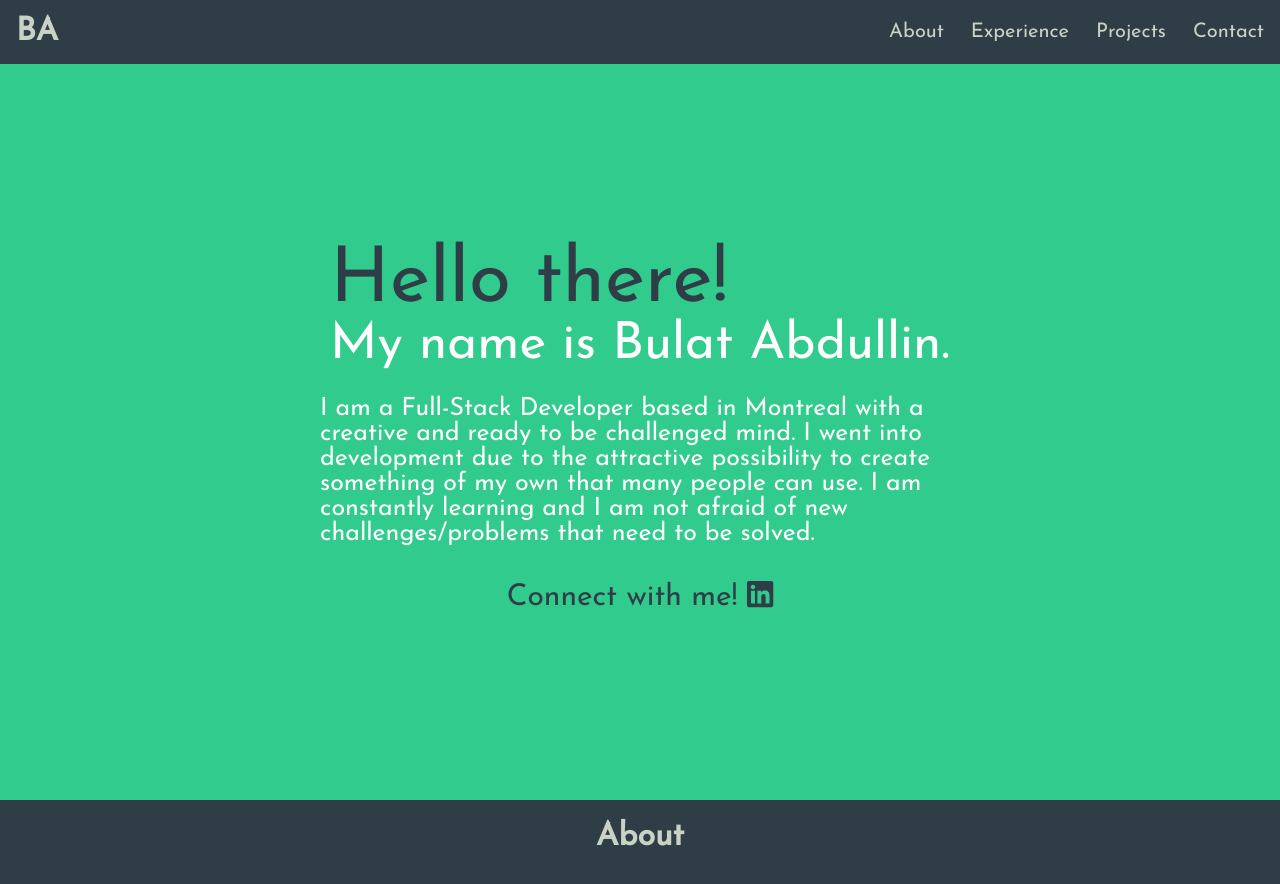
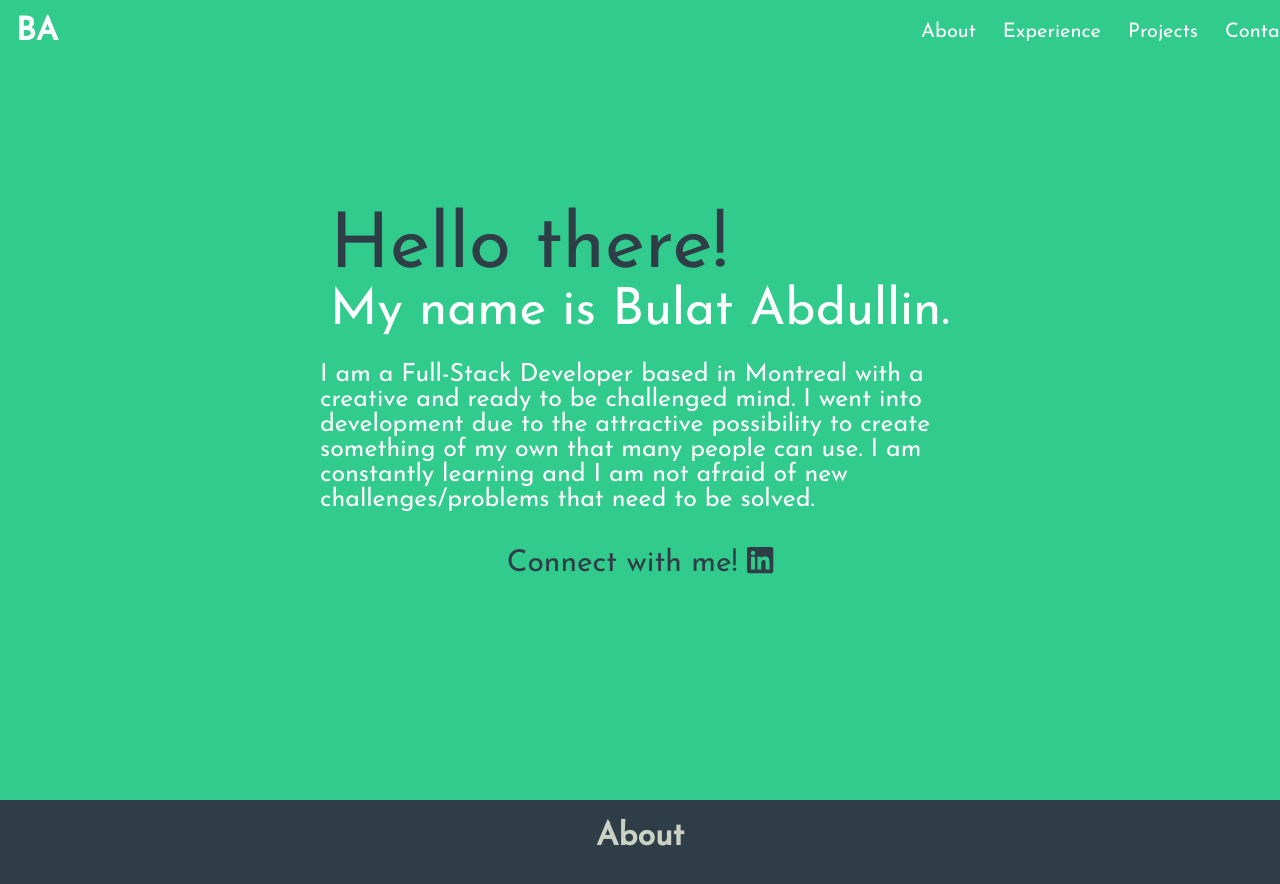
Before and after one commit to bulabd/Portfolio, a React (Create React App) app: page / in a window 1280 px wide. Shown: the top 884 px of the page. Built offline with nearby package versions, Linux system fonts and the light colour scheme.

Commit message:
Finish greeting and make navbar transparent

```diff
--- a/src/components/Main/About.css
+++ b/src/components/Main/About.css
@@ -1,3 +1,3 @@
 .about {
-  height: 92vh;
+  height: 100vh;
 }
--- a/src/components/Main/Greeting.css
+++ b/src/components/Main/Greeting.css
@@ -3,7 +3,7 @@
   flex-direction: column;
   justify-content: center;
   align-items: center;
-  height: 92vh;
+  height: 100vh;
   background-color: #31CB8D;
   color: white;
 }
@@ -34,11 +34,11 @@
   color: #2F3E46;
   font-size: 30px;
   padding: 8px 8px;
-  border-radius: 10px;
+  border-bottom: 3px transparent solid;
   transition: 150ms ease-in-out;
 }
 
 .connect:hover {
-  box-shadow: rgba(50, 50, 93, 0.25) 0px 13px 27px -5px, rgba(0, 0, 0, 0.3) 0px 8px 16px -8px;
-  transform: scale(1.2);
+  border-bottom: 3px #2F3E46 solid;
+  transform: translateY(-5px);
 }
--- a/src/components/Navbar.css
+++ b/src/components/Navbar.css
@@ -6,12 +6,18 @@
   align-items: center;
   justify-content: space-between;
   padding: 0 2vh;
+
+  position: fixed;
+  top: 0;
+  width: 100%;
+  background-color: rgba(0, 0, 0, 0.0);
+  backdrop-filter: blur(5px);
 }
 
 .letter {
   display: flex;
   text-decoration: none;
-  color: #CAD2C5;
+  color: white;
   transition: 150ms ease-in-out;
 }
 
@@ -20,10 +26,6 @@
   width: 0px;
   overflow: hidden;
   transition: 150ms ease-in-out;
-}
-
-.letter:hover {
-  color: #f8f9fa;
 }
 
 .letter:hover .name {
@@ -40,12 +42,11 @@
 .anchorLink {
   text-decoration: none;
   font-size: 20px;
-  color: #CAD2C5;
+  color: white;
   transition: 200ms ease-in-out;
 }
 
 .anchorLink:hover {
-  color: #f8f9fa;
   margin-top: -0.5vh;
-  border-bottom: #f8f9fa 2px solid;
+  border-bottom: white 2px solid;
 }
```
